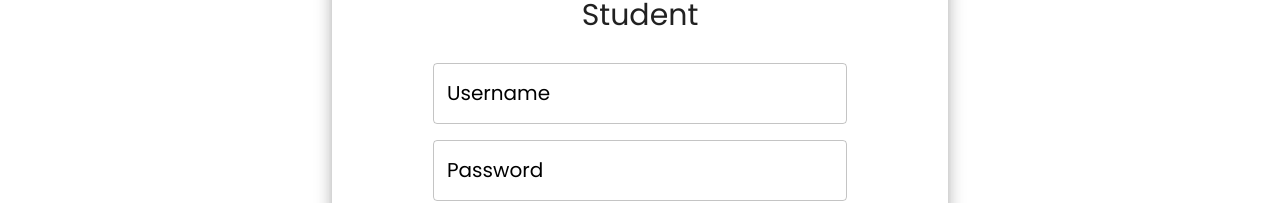
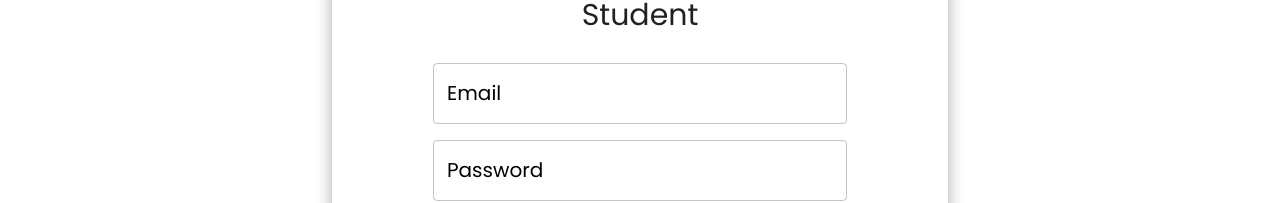
Before and after one commit to itcentralng/autoNoteApp, a React (Create React App) app: page /student in a window 1280 px wide. Shown: the part 328-531 px from the top of the page. Built offline with nearby package versions, Linux system fonts and the light colour scheme.

Commit message:
Login Form Updated

```diff
--- a/src/pages/Login.jsx
+++ b/src/pages/Login.jsx
@@ -111,7 +111,7 @@ function Login() {
                 <FormGroup style={{ alignItems: "center" }}>
                   <TextField
                     variant="outlined"
-                    label="Username"
+                    label="Email"
                     value={email}
                     onChange={(e) => {
                       setEmail(e.target.value);
```
